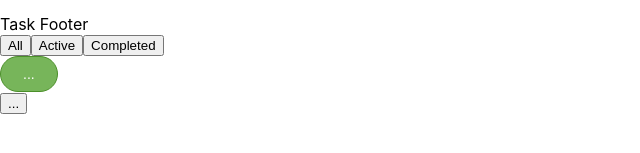
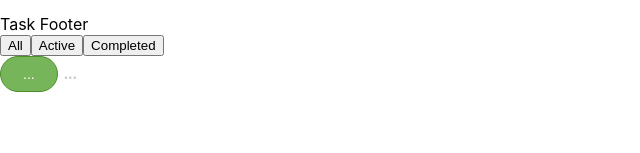
Before and after one commit to sshaporov/mytasks, a React (Create React App) app: page / in a window 1280 px wide. Shown: the part 553-706 px from the top of the page, without its empty margins (0-640 px from the left). Built offline with nearby package versions, Linux system fonts and the light colour scheme.

Commit message:
[Dropdown] display logic, css part#1

```diff
--- a/src/App.tsx
+++ b/src/App.tsx
@@ -4,7 +4,7 @@ import {CardTasks} from './components/cardTasks/CardTasks';
 import {DEV_VERSION} from './config';
 import {Input} from './common/input/Input';
 import {Button} from './common/button/Button';
-import {Menu} from './common/menu/Menu';
+import {Dropdown} from './common/dropdown/Dropdown';
 import delIcon from './img/delete.png'
 
 export type TaskType = {
@@ -46,11 +46,11 @@ const App = () => {
   }
 
   const items = [
-    {id: 'it1', title: 'ITEM_1', hotKey: 'ctrl + V', icon: delIcon},
-    {id: 'it2', title: 'ITEM_2', hotKey: 'ctrl + V'},
-    {id: 'it3', title: 'ITEM_3', hotKey: 'ctrl + V'},
-    {id: 'it4', title: 'ITEM_4', hotKey: 'ctrl + V'},
-    {id: 'it5', title: 'ITEM_5', hotKey: 'ctrl + V'},
+    {id: 'it1', title: 'ITEM_1', hotKey: 'ctrl+V', icon: delIcon},
+    {id: 'it2', title: 'ITEM_2', hotKey: 'ctrl+V'},
+    {id: 'it3', title: 'ITEM_3', hotKey: 'ctrl+V'},
+    {id: 'it4', title: 'ITEM_4', hotKey: 'ctrl+V'},
+    {id: 'it5', title: 'ITEM_5', hotKey: 'ctrl+V'},
   ]
 
   const onClickMenuItem = (itemId: string) => {
@@ -67,7 +67,7 @@ const App = () => {
         changeFilterValue={changeFilterValue}
       />
       <Button label={'...'}/>
-      <Menu items={items} onClickMenuItem={onClickMenuItem}/>
+      <Dropdown items={items} onClickMenuItem={onClickMenuItem}/>
     </div>
   )
 }
--- /dev/null
+++ b/src/common/dropdown/Dropdown.module.css
@@ -0,0 +1,44 @@
+.dropdown {
+    position: relative;
+    display: inline-block;
+}
+
+.dropBtn {
+    color: #cccccc;
+    font-weight: 700;
+    padding: 1px 6px 6px 6px;
+    font-size: 16px;
+    border: none;
+    cursor: pointer;
+    border-radius: 4px;
+    background-color: white;
+}
+
+.dropdown:hover .dropBtn {
+    background-color: #cccccc;
+    color: #fff;
+}
+
+.dropContent {
+    position: absolute;
+    background-color: #f9f9f9;
+    /*min-width: 160px;*/
+    box-shadow: 0px 8px 16px 0px rgba(0, 0, 0, 0.2);
+    border-radius: 7px;
+    z-index: 1;
+}
+
+.dropItem {
+  display: inline-flex;
+  flex-direction: row;
+  flex-wrap: nowrap;
+  justify-content: flex-start;
+  align-content: stretch;
+  align-items: flex-start;
+}
+
+.dropItem img {
+  margin: 0 10px;
+    height: 20px;
+    width: 20px;
+}
--- /dev/null
+++ b/src/common/dropdown/Dropdown.tsx
@@ -0,0 +1,46 @@
+import React, {useState} from 'react'
+import s from './Dropdown.module.css'
+
+type ItemType = {
+  id: string
+  title: string
+  hotKey?: string
+  icon?: string
+}
+export type DropDownPropsType = {
+  items: Array<ItemType>
+  onClickMenuItem: (id: string) => void
+}
+export const Dropdown: React.FC<DropDownPropsType> = React.memo((
+  {
+    items,
+    onClickMenuItem
+  }
+) => {
+  const [isCollapsed, setIsCollapsed] = useState(false)
+
+  return (
+    <div className={s.dropdown}>
+      <button
+        className={s.dropBtn}
+        onClick={() => setIsCollapsed(!isCollapsed)}
+        // onBlur={() => setIsCollapsed(false)}
+      >...
+      </button>
+
+      {isCollapsed
+      && <div className={s.dropContent}>
+        {items.map((item, index) => <div onClick={() => onClickMenuItem(item.id)} key={index} className={s.dropItem}>
+
+            {item.icon && <img className={s.itemIcon} src={item.icon} alt={'#'}/>}
+            <div className={s.itemTitle}>{item.title}</div>
+            {item.hotKey && <div className={s.itemHotKey}>{item.hotKey}</div>}
+
+          </div>
+        )}
+      </div>
+
+      }
+    </div>
+  )
+})
--- a/src/common/menu/Menu.tsx
+++ /dev/null
@@ -1,44 +0,0 @@
-import React, {useState} from 'react'
-
-type ItemType = {
-  id: string
-  title: string
-  hotKey?: string
-  icon?: string
-}
-export type MenuPropsType = {
-  items: Array<ItemType>
-  onClickMenuItem: (id: string) => void
-}
-export const Menu: React.FC<MenuPropsType> = React.memo((
-  {
-    items,
-    onClickMenuItem
-  }
-) => {
-  const [isCollapsed, setIsCollapsed] = useState(false)
-
-  return (
-    <div>
-      <button
-        onClick={() => setIsCollapsed(!isCollapsed)}
-        // onBlur={() => setIsCollapsed(false)}
-      >...</button>
-
-      {isCollapsed
-      && <ul>
-        {items.map((item, index) => {
-          return (
-            <div onClick={() => onClickMenuItem(item.id)}>
-              {item.icon && <img src={item.icon} alt={'#'}/>}
-              <li key={index}>{item.title}</li>
-              <span>{item.hotKey}</span>
-            </div>
-          )
-        })}
-      </ul>
-
-      }
-    </div>
-  )
-})
```
